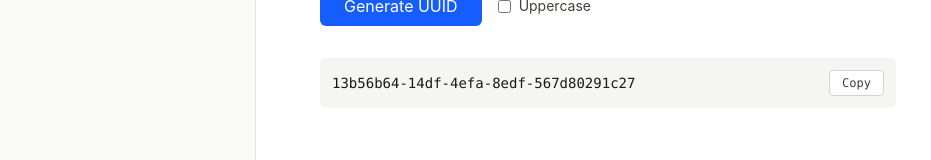
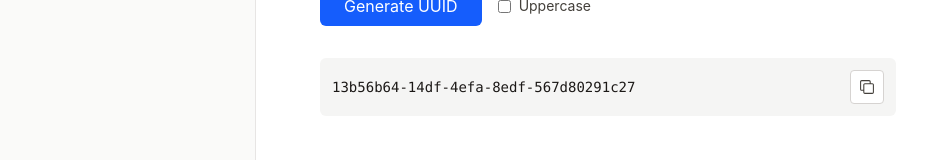
Before and after one commit to ryuapp/tools, a Next.js app: page /en/uuid in a window 1280 px wide. Both pictures are taken after a click on the button "Generate UUID". Shown: the part 192-352 px from the top of the page, without its empty margins (0-931 px from the left). Built offline with nearby package versions, Linux system fonts and the light colour scheme.

Commit message:
fix: use copy icons

```diff
--- a/app/[lang]/uuid/uuid-generator-client.tsx
+++ b/app/[lang]/uuid/uuid-generator-client.tsx
@@ -2,6 +2,7 @@
 
 import { useState } from "react";
 import { v1, v3, v4, v5, v6, v7 } from "uuid";
+import { CheckIcon, CopyIcon } from "@radix-ui/react-icons";
 
 type Props = {
   translations: {
@@ -233,11 +234,14 @@ export default function UUIDGeneratorClient({ translations }: Props) {
             <button
               type="button"
               onClick={() => handleCopy(uuid, index)}
-              className="rounded border border-stone-300 bg-white px-3 py-1 text-stone-700 text-xs transition-colors hover:bg-stone-50 dark:border-stone-600 dark:bg-stone-700 dark:text-stone-300 dark:hover:bg-stone-600"
+              className="rounded border border-stone-300 bg-white p-2 text-stone-700 transition-colors hover:bg-stone-50 dark:border-stone-600 dark:bg-stone-700 dark:text-stone-300 dark:hover:bg-stone-600"
+              aria-label={copiedIndex === index
+                ? translations.copied
+                : translations.copyButton}
             >
               {copiedIndex === index
-                ? translations.copied
-                : translations.copyButton}
+                ? <CheckIcon className="h-4 w-4" />
+                : <CopyIcon className="h-4 w-4" />}
             </button>
           </div>
         ))}
```
